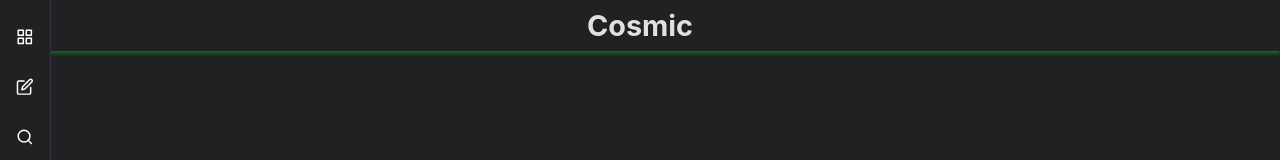
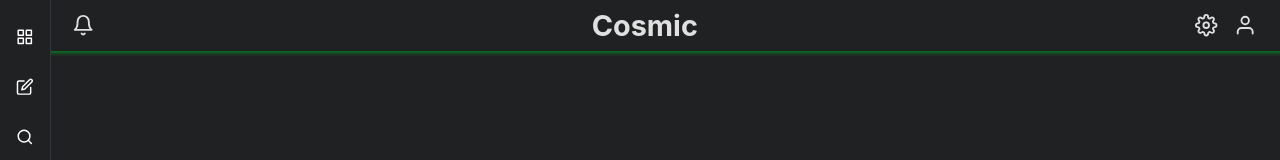
Before and after one commit to OmeshThokchom/Chatbot_manipur, a React (Vite) app in the folder frontend/: page / in a window 1280 px wide. Shown: the top 160 px of the page. Built offline with nearby package versions, Linux system fonts and the light colour scheme; what marked-highlight would draw is missing.

Commit message:
fix header with icons

```diff
--- a/frontend/src/components/Header.css
+++ b/frontend/src/components/Header.css
@@ -1,24 +1,66 @@
 .header {
   display: flex;
-  justify-content: center;
+  justify-content: space-between; /* Aligns items to the far left, center, and far right */
   align-items: center;
-  padding: 0.5rem 0rem;
+  padding: 0.5rem 2.5rem; /* Vertical padding 0.5rem, Horizontal padding 2.5rem (reverted) */
   background-color: var(--primary-color);
   color: var(--text-color);
   border-bottom: 1px solid var(--border-color);
   box-shadow: 0 2px 4px rgba(0, 159, 42, 0.735);
-  position: fixed;
+  position: fixed; /* Keeps the header at the top of the viewport */
   top: 0;
   width: 100%;
-  z-index: 100;
+  z-index: 100; /* Ensures header is above main content but below sidebar */
 }
 
+/* Styles for the left-aligned action items (e.g., notification icon) */
+.header__left-actions {
+  display: flex;
+  gap: 1rem; /* Adjust this value to change space between icons */
+  align-items: center;
+  order: 1; /* Default order: appears first */
+  margin-left: 2rem; /* Pulls left actions slightly from the corner */
+}
+
+/* Styles for the right-aligned action items (e.g., settings, user icons) */
+.header__right-actions {
+  display: flex;
+  gap: 1rem; /* Adjust this value to change space between icons */
+  align-items: center;
+  order: 3; /* Default order: appears third */
+  margin-right: 4rem; /* Pulls right actions slightly from the corner */
+}
+
+/* Styles for the center-aligned content (e.g., logo and navigation) */
+.header__center-content {
+  display: flex;
+  align-items: center;
+  flex-grow: 1; /* Allows this section to take up available space */
+  justify-content: center; /* Centers the content within this section */
+  order: 2; /* Default order: appears second */
+}
+
+
+/* General styling for all header icons */
+.header__icon {
+  font-size: 1.4rem; /* Size of the icons */
+  color: var(--text-color);
+  cursor: pointer;
+  transition: color 0.3s ease; /* Smooth transition on hover */
+}
+
+.header__icon:hover {
+  color: var(--secondary-text-color); /* Color change on hover */
+}
+
+/* Styles for the logo text */
 .header__logo h1 {
   margin: 0;
   font-size: 1.8rem;
   color: var(--text-color);
 }
 
+/* Styles for the navigation menu (if present) */
 .header__nav ul {
   list-style: none;
   margin: 0;
--- a/frontend/src/components/Header.tsx
+++ b/frontend/src/components/Header.tsx
@@ -1,15 +1,25 @@
 import React from 'react';
+import { FiSettings, FiUser, FiBell } from 'react-icons/fi'; // Import new icons
 import './Header.css';
 
 const Header: React.FC = () => {
   return (
     <header className="header">
-      <div className="header__logo">
-        <h1>Cosmic</h1>
+      <div className="header__left-actions"> {/* New div for left actions */}
+        <FiBell className="header__icon" />
       </div>
-      <nav className="header__nav">
-        {/* Navigation items can go here */}
-      </nav>
+      <div className="header__center-content"> {/* New div for center content */}
+        <div className="header__logo">
+          <h1>Cosmic</h1>
+        </div>
+        <nav className="header__nav">
+          {/* Navigation items can go here */}
+        </nav>
+      </div>
+      <div className="header__right-actions"> {/* Renamed from header__actions */}
+        <FiSettings className="header__icon" />
+        <FiUser className="header__icon" />
+      </div>
     </header>
   );
 };
```
